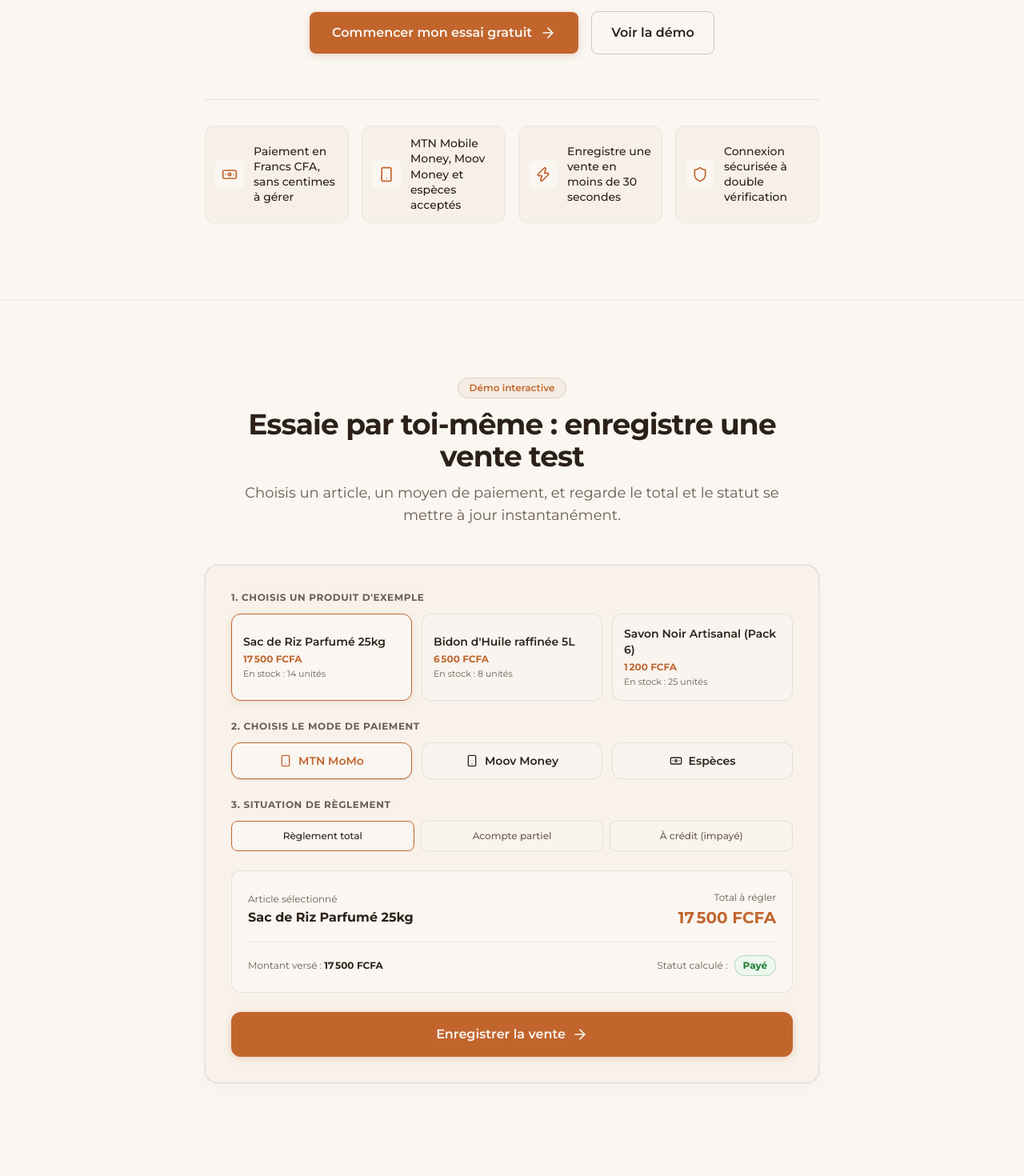
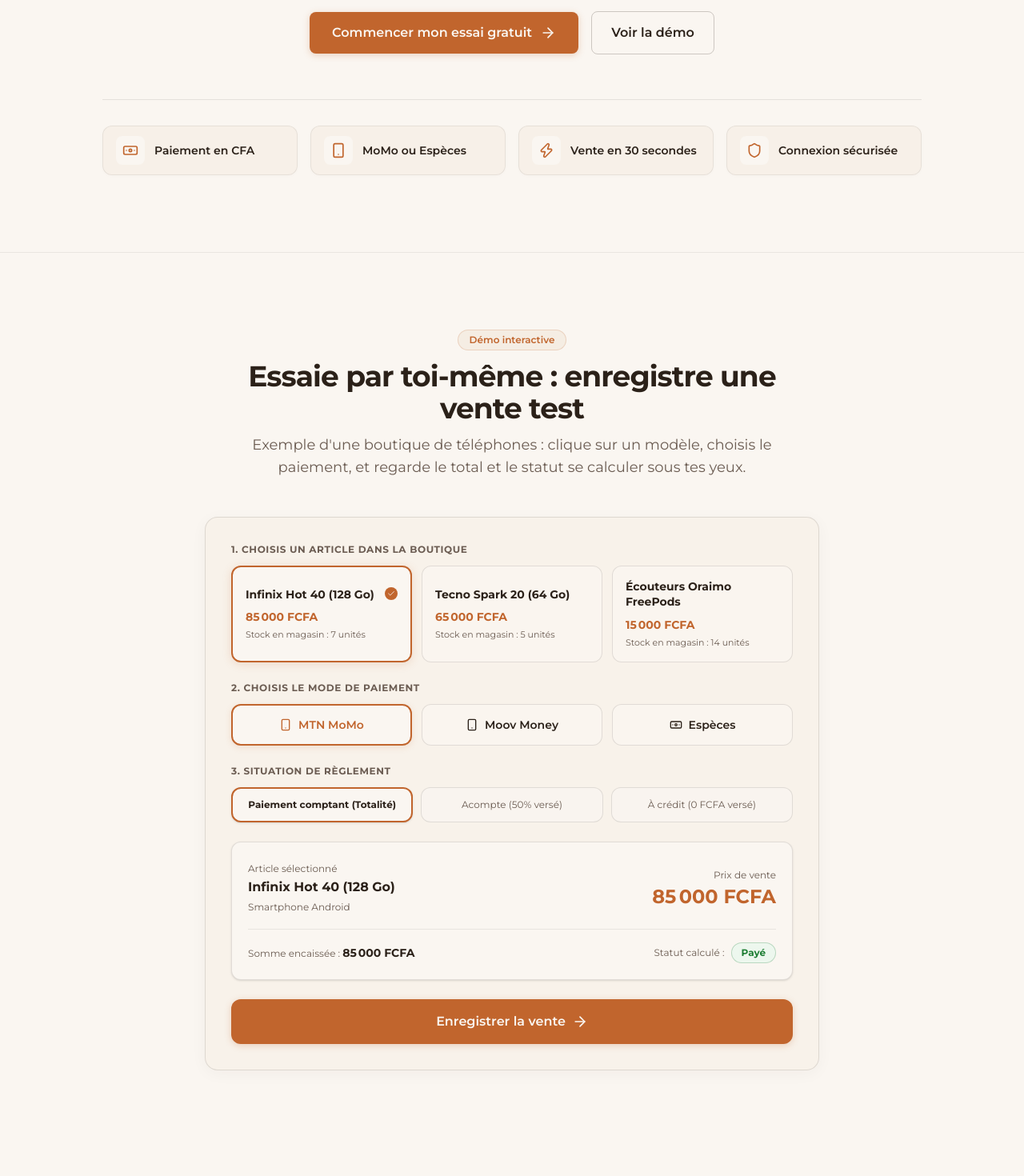
Before and after one commit to rolandkoffi14-stack/djoonoo, a Next.js app: page / in a window 1280 px wide. Shown: the part 500-1970 px from the top of the page at 80% size. Built offline with nearby package versions, Linux system fonts and the light colour scheme.

Commit message:
fix(landing): navbar scroll & position connexion, 4 cards hero elargies mono-ligne, demo smartphones cliquable, couleur accent alerte, tarifs epures avec badge Recommande

```diff
--- a/next.config.ts
+++ b/next.config.ts
@@ -2,6 +2,7 @@
 
 const nextConfig: NextConfig = {
   output: "standalone",
+  allowedDevOrigins: ["127.0.0.1", "localhost"],
 };
 
 export default nextConfig;
--- a/src/components/Features.tsx
+++ b/src/components/Features.tsx
@@ -39,10 +39,10 @@
             <div className="rounded-xl border border-[rgba(43,33,25,0.08)] bg-[#FAF6F1] p-4 text-xs space-y-2">
               <div className="flex items-center justify-between font-semibold text-[#2B2119]">
                 <span>Bidon d'Huile raffinée 5L</span>
-                <span className="text-[#C53030] font-bold">4 restants (Alerte à 6)</span>
+                <span className="text-[#C1652D] font-bold">4 restants (Alerte à 6)</span>
               </div>
               <div className="w-full bg-[rgba(43,33,25,0.08)] h-2 rounded-full overflow-hidden">
-                <div className="bg-[#C53030] h-full w-[35%]" />
+                <div className="bg-[#C1652D] h-full w-[35%]" />
               </div>
               <p className="text-[11px] text-[#6B5C52]">
                 Alerte stock bas déclenchée automatiquement
--- a/src/components/Hero.tsx
+++ b/src/components/Hero.tsx
@@ -41,42 +41,44 @@
               <span>Voir la démo</span>
             </Link>
           </div>
+        </div>
 
-          {/* 4 arguments de réassurance - Sans chevauchement */}
-          <div className="mt-14 pt-8 border-t border-[rgba(43,33,25,0.1)] grid grid-cols-1 sm:grid-cols-2 lg:grid-cols-4 gap-4 text-left">
-            <div className="flex items-center gap-3 p-3 rounded-xl bg-[#F5EDE3]/60 border border-[rgba(43,33,25,0.06)]">
+        {/* 4 cartes de réassurance élargies — Tous les textes sur une seule ligne */}
+        <div className="mt-14 pt-8 border-t border-[rgba(43,33,25,0.1)] max-w-5xl mx-auto">
+          <div className="grid grid-cols-1 sm:grid-cols-2 lg:grid-cols-4 gap-3 sm:gap-4">
+            <div className="flex items-center gap-3 px-4 py-3 rounded-xl bg-[#F5EDE3]/60 border border-[rgba(43,33,25,0.08)] shadow-[0_1px_4px_rgba(43,33,25,0.02)]">
               <div className="flex h-9 w-9 shrink-0 items-center justify-center rounded-lg bg-[#FAF6F1] text-[#C1652D]">
                 <Banknote className="h-5 w-5" />
               </div>
-              <span className="text-xs sm:text-sm font-medium text-[#2B2119] leading-snug">
-                Paiement en Francs CFA, sans centimes à gérer
+              <span className="text-sm font-semibold text-[#2B2119] whitespace-nowrap">
+                Paiement en CFA
               </span>
             </div>
 
-            <div className="flex items-center gap-3 p-3 rounded-xl bg-[#F5EDE3]/60 border border-[rgba(43,33,25,0.06)]">
+            <div className="flex items-center gap-3 px-4 py-3 rounded-xl bg-[#F5EDE3]/60 border border-[rgba(43,33,25,0.08)] shadow-[0_1px_4px_rgba(43,33,25,0.02)]">
               <div className="flex h-9 w-9 shrink-0 items-center justify-center rounded-lg bg-[#FAF6F1] text-[#C1652D]">
                 <Smartphone className="h-5 w-5" />
               </div>
-              <span className="text-xs sm:text-sm font-medium text-[#2B2119] leading-snug">
-                MTN Mobile Money, Moov Money et espèces acceptés
+              <span className="text-sm font-semibold text-[#2B2119] whitespace-nowrap">
+                MoMo ou Espèces
               </span>
             </div>
 
-            <div className="flex items-center gap-3 p-3 rounded-xl bg-[#F5EDE3]/60 border border-[rgba(43,33,25,0.06)]">
+            <div className="flex items-center gap-3 px-4 py-3 rounded-xl bg-[#F5EDE3]/60 border border-[rgba(43,33,25,0.08)] shadow-[0_1px_4px_rgba(43,33,25,0.02)]">
               <div className="flex h-9 w-9 shrink-0 items-center justify-center rounded-lg bg-[#FAF6F1] text-[#C1652D]">
                 <Zap className="h-5 w-5" />
               </div>
-              <span className="text-xs sm:text-sm font-medium text-[#2B2119] leading-snug">
-                Enregistre une vente en moins de 30 secondes
+              <span className="text-sm font-semibold text-[#2B2119] whitespace-nowrap">
+                Vente en 30 secondes
               </span>
             </div>
 
-            <div className="flex items-center gap-3 p-3 rounded-xl bg-[#F5EDE3]/60 border border-[rgba(43,33,25,0.06)]">
+            <div className="flex items-center gap-3 px-4 py-3 rounded-xl bg-[#F5EDE3]/60 border border-[rgba(43,33,25,0.08)] shadow-[0_1px_4px_rgba(43,33,25,0.02)]">
               <div className="flex h-9 w-9 shrink-0 items-center justify-center rounded-lg bg-[#FAF6F1] text-[#C1652D]">
                 <Shield className="h-5 w-5" />
               </div>
-              <span className="text-xs sm:text-sm font-medium text-[#2B2119] leading-snug">
-                Connexion sécurisée à double vérification
+              <span className="text-sm font-semibold text-[#2B2119] whitespace-nowrap">
+                Connexion sécurisée
               </span>
             </div>
           </div>
--- a/src/components/InteractiveDemo.tsx
+++ b/src/components/InteractiveDemo.tsx
@@ -1,33 +1,51 @@
 "use client";
 
 import { useState } from "react";
-import { Check, ShoppingBag, Smartphone, Banknote, RefreshCw, ArrowRight } from "lucide-react";
+import { Check, Smartphone, Banknote, RefreshCw, ArrowRight } from "lucide-react";
 import Link from "next/link";
 
 interface DemoProduct {
   id: string;
   nom: string;
+  categorie: string;
   prix: number;
   stockInitial: number;
 }
 
-const DEMO_PRODUCTS: DemoProduct[] = [
-  { id: "p1", nom: "Sac de Riz Parfumé 25kg", prix: 17500, stockInitial: 14 },
-  { id: "p2", nom: "Bidon d'Huile raffinée 5L", prix: 6500, stockInitial: 8 },
-  { id: "p3", nom: "Savon Noir Artisanal (Pack 6)", prix: 1200, stockInitial: 25 },
+const PHONE_PRODUCTS: DemoProduct[] = [
+  {
+    id: "phone-1",
+    nom: "Infinix Hot 40 (128 Go)",
+    categorie: "Smartphone Android",
+    prix: 85000,
+    stockInitial: 7,
+  },
+  {
+    id: "phone-2",
+    nom: "Tecno Spark 20 (64 Go)",
+    categorie: "Smartphone Android",
+    prix: 65000,
+    stockInitial: 5,
+  },
+  {
+    id: "phone-3",
+    nom: "Écouteurs Oraimo FreePods",
+    categorie: "Accessoires audio",
+    prix: 15000,
+    stockInitial: 14,
+  },
 ];
 
 export default function InteractiveDemo() {
-  const [selectedProduct, setSelectedProduct] = useState<DemoProduct>(DEMO_PRODUCTS[0]);
-  const [quantite, setQuantite] = useState<number>(1);
+  const [selectedProduct, setSelectedProduct] = useState<DemoProduct>(PHONE_PRODUCTS[0]);
   const [modePaiement, setModePaiement] = useState<"mtn_momo" | "moov_money" | "especes">("mtn_momo");
   const [typeReglement, setTypeReglement] = useState<"total" | "acompte" | "credit">("total");
   const [venteEnregistree, setVenteEnregistree] = useState<boolean>(false);
   const [numeroFacture, setNumeroFacture] = useState<string>("FAC-2026-0042");
 
-  const total = selectedProduct.prix * quantite;
+  const total = selectedProduct.prix;
 
-  // Calcul du montant versé selon le type de règlement
+  // Calcul du montant versé selon la situation choisie
   const montantVerse =
     typeReglement === "total"
       ? total
@@ -37,7 +55,7 @@
 
   const resteAPayer = Math.max(0, total - montantVerse);
 
-  // Statuts réels (vert / orange / rouge exclusivement réservés aux entités réelles)
+  // Statuts réels (vert / orange / rouge)
   const getStatutBadge = () => {
     if (montantVerse >= total && total > 0) {
       return {
@@ -80,7 +98,8 @@
             Essaie par toi-même : enregistre une vente test
           </h2>
           <p className="mt-3 text-base sm:text-lg text-[#6B5C52]">
-            Choisis un article, un moyen de paiement, et regarde le total et le statut se mettre à jour instantanément.
+            Exemple d'une boutique de téléphones : clique sur un modèle, choisis le paiement, et
+            regarde le total et le statut se calculer sous tes yeux.
           </p>
         </div>
 
@@ -88,34 +107,38 @@
         <div className="mx-auto max-w-3xl rounded-2xl border border-[rgba(43,33,25,0.12)] bg-[#F5EDE3]/50 p-6 sm:p-8 shadow-[0_4px_20px_rgba(43,33,25,0.04)]">
           {!venteEnregistree ? (
             <div className="space-y-6">
-              {/* Étape 1 : Choix de l'article */}
+              {/* Étape 1 : Choix du téléphone / accessoire */}
               <div>
                 <label className="block text-xs font-bold uppercase tracking-wider text-[#6B5C52] mb-3">
-                  1. Choisis un produit d'exemple
+                  1. Choisis un article dans la boutique
                 </label>
                 <div className="grid grid-cols-1 sm:grid-cols-3 gap-3">
-                  {DEMO_PRODUCTS.map((p) => {
+                  {PHONE_PRODUCTS.map((p) => {
                     const isSelected = selectedProduct.id === p.id;
                     return (
                       <button
                         key={p.id}
                         type="button"
-                        onClick={() => {
-                          setSelectedProduct(p);
-                          setQuantite(1);
-                        }}
-                        className={`text-left p-3.5 rounded-xl border transition-all ${
+                        onClick={() => setSelectedProduct(p)}
+                        className={`text-left p-4 rounded-xl transition-all cursor-pointer select-none ${
                           isSelected
-                            ? "border-[#C1652D] bg-[#FAF6F1] shadow-[0_2px_8px_rgba(193,101,45,0.15)]"
-                            : "border-[rgba(43,33,25,0.1)] bg-[#FAF6F1]/70 hover:border-[rgba(43,33,25,0.2)]"
+                            ? "border-2 border-[#C1652D] bg-[#FAF6F1] shadow-[0_2px_12px_rgba(193,101,45,0.18)]"
+                            : "border border-[rgba(43,33,25,0.12)] bg-[#FAF6F1]/80 hover:bg-[#FAF6F1] hover:border-[rgba(43,33,25,0.25)]"
                         }`}
                       >
-                        <p className="text-sm font-semibold text-[#2B2119]">{p.nom}</p>
-                        <p className="text-xs font-bold text-[#C1652D] mt-1">
+                        <div className="flex items-start justify-between">
+                          <p className="text-sm font-bold text-[#2B2119] leading-snug">{p.nom}</p>
+                          {isSelected && (
+                            <span className="flex h-4 w-4 items-center justify-center rounded-full bg-[#C1652D] text-[#FAF6F1]">
+                              <Check className="h-2.5 w-2.5" />
+                            </span>
+                          )}
+                        </div>
+                        <p className="text-sm font-extrabold text-[#C1652D] mt-2">
                           {p.prix.toLocaleString("fr-FR")} FCFA
                         </p>
-                        <p className="text-[11px] text-[#6B5C52] mt-0.5">
-                          En stock : {p.stockInitial} unités
+                        <p className="text-[11px] text-[#6B5C52] mt-1">
+                          Stock en magasin : {p.stockInitial} unités
                         </p>
                       </button>
                     );
@@ -132,96 +155,97 @@
                   <button
                     type="button"
                     onClick={() => setModePaiement("mtn_momo")}
-                    className={`flex items-center justify-center gap-2 p-3 rounded-xl border text-sm font-semibold transition-all ${
+                    className={`flex items-center justify-center gap-2 p-3.5 rounded-xl text-sm font-semibold transition-all cursor-pointer select-none ${
                       modePaiement === "mtn_momo"
-                        ? "border-[#C1652D] bg-[#FAF6F1] text-[#C1652D] shadow-sm"
-                        : "border-[rgba(43,33,25,0.1)] bg-[#FAF6F1]/70 text-[#2B2119] hover:border-[rgba(43,33,25,0.2)]"
+                        ? "border-2 border-[#C1652D] bg-[#FAF6F1] text-[#C1652D] shadow-[0_2px_8px_rgba(193,101,45,0.15)] font-bold"
+                        : "border border-[rgba(43,33,25,0.12)] bg-[#FAF6F1]/80 text-[#2B2119] hover:bg-[#FAF6F1]"
                     }`}
                   >
-                    <Smartphone className="h-4 w-4" />
+                    <Smartphone className="h-4 w-4 shrink-0" />
                     <span>MTN MoMo</span>
                   </button>
 
                   <button
                     type="button"
                     onClick={() => setModePaiement("moov_money")}
-                    className={`flex items-center justify-center gap-2 p-3 rounded-xl border text-sm font-semibold transition-all ${
+                    className={`flex items-center justify-center gap-2 p-3.5 rounded-xl text-sm font-semibold transition-all cursor-pointer select-none ${
                       modePaiement === "moov_money"
-                        ? "border-[#C1652D] bg-[#FAF6F1] text-[#C1652D] shadow-sm"
-                        : "border-[rgba(43,33,25,0.1)] bg-[#FAF6F1]/70 text-[#2B2119] hover:border-[rgba(43,33,25,0.2)]"
+                        ? "border-2 border-[#C1652D] bg-[#FAF6F1] text-[#C1652D] shadow-[0_2px_8px_rgba(193,101,45,0.15)] font-bold"
+                        : "border border-[rgba(43,33,25,0.12)] bg-[#FAF6F1]/80 text-[#2B2119] hover:bg-[#FAF6F1]"
                     }`}
                   >
-                    <Smartphone className="h-4 w-4" />
+                    <Smartphone className="h-4 w-4 shrink-0" />
                     <span>Moov Money</span>
                   </button>
 
                   <button
                     type="button"
                     onClick={() => setModePaiement("especes")}
-                    className={`flex items-center justify-center gap-2 p-3 rounded-xl border text-sm font-semibold transition-all ${
+                    className={`flex items-center justify-center gap-2 p-3.5 rounded-xl text-sm font-semibold transition-all cursor-pointer select-none ${
                       modePaiement === "especes"
-                        ? "border-[#C1652D] bg-[#FAF6F1] text-[#C1652D] shadow-sm"
-                        : "border-[rgba(43,33,25,0.1)] bg-[#FAF6F1]/70 text-[#2B2119] hover:border-[rgba(43,33,25,0.2)]"
+                        ? "border-2 border-[#C1652D] bg-[#FAF6F1] text-[#C1652D] shadow-[0_2px_8px_rgba(193,101,45,0.15)] font-bold"
+                        : "border border-[rgba(43,33,25,0.12)] bg-[#FAF6F1]/80 text-[#2B2119] hover:bg-[#FAF6F1]"
                     }`}
                   >
-                    <Banknote className="h-4 w-4" />
+                    <Banknote className="h-4 w-4 shrink-0" />
                     <span>Espèces</span>
                   </button>
                 </div>
               </div>
 
-              {/* Étape 3 : Scénario d'encaissement (Total / Acompte / Crédit) */}
+              {/* Étape 3 : Situation de règlement */}
               <div>
                 <label className="block text-xs font-bold uppercase tracking-wider text-[#6B5C52] mb-3">
                   3. Situation de règlement
                 </label>
-                <div className="grid grid-cols-3 gap-2 text-xs">
+                <div className="grid grid-cols-3 gap-2.5 text-xs">
                   <button
                     type="button"
                     onClick={() => setTypeReglement("total")}
-                    className={`p-2.5 rounded-lg border text-center font-medium transition-all ${
+                    className={`p-3 rounded-xl border text-center transition-all cursor-pointer select-none ${
                       typeReglement === "total"
-                        ? "border-[#C1652D] bg-[#FAF6F1] text-[#2B2119] font-bold"
-                        : "border-[rgba(43,33,25,0.1)] bg-[#FAF6F1]/60 text-[#6B5C52]"
+                        ? "border-2 border-[#C1652D] bg-[#FAF6F1] text-[#2B2119] font-bold shadow-sm"
+                        : "border border-[rgba(43,33,25,0.12)] bg-[#FAF6F1]/70 text-[#6B5C52] hover:bg-[#FAF6F1]"
                     }`}
                   >
-                    Règlement total
+                    Paiement comptant (Totalité)
                   </button>
                   <button
                     type="button"
                     onClick={() => setTypeReglement("acompte")}
-                    className={`p-2.5 rounded-lg border text-center font-medium transition-all ${
+                    className={`p-3 rounded-xl border text-center transition-all cursor-pointer select-none ${
                       typeReglement === "acompte"
-                        ? "border-[#C1652D] bg-[#FAF6F1] text-[#2B2119] font-bold"
-                        : "border-[rgba(43,33,25,0.1)] bg-[#FAF6F1]/60 text-[#6B5C52]"
+                        ? "border-2 border-[#C1652D] bg-[#FAF6F1] text-[#2B2119] font-bold shadow-sm"
+                        : "border border-[rgba(43,33,25,0.12)] bg-[#FAF6F1]/70 text-[#6B5C52] hover:bg-[#FAF6F1]"
                     }`}
                   >
-                    Acompte partiel
+                    Acompte (50% versé)
                   </button>
                   <button
                     type="button"
                     onClick={() => setTypeReglement("credit")}
-                    className={`p-2.5 rounded-lg border text-center font-medium transition-all ${
+                    className={`p-3 rounded-xl border text-center transition-all cursor-pointer select-none ${
                       typeReglement === "credit"
-                        ? "border-[#C1652D] bg-[#FAF6F1] text-[#2B2119] font-bold"
-                        : "border-[rgba(43,33,25,0.1)] bg-[#FAF6F1]/60 text-[#6B5C52]"
+                        ? "border-2 border-[#C1652D] bg-[#FAF6F1] text-[#2B2119] font-bold shadow-sm"
+                        : "border border-[rgba(43,33,25,0.12)] bg-[#FAF6F1]/70 text-[#6B5C52] hover:bg-[#FAF6F1]"
                     }`}
                   >
-                    À crédit (impayé)
+                    À crédit (0 FCFA versé)
                   </button>
                 </div>
               </div>
 
-              {/* Récapitulatif dynamique sous les yeux */}
-              <div className="rounded-xl border border-[rgba(43,33,25,0.1)] bg-[#FAF6F1] p-5">
+              {/* Récapitulatif instantané calculé sous les yeux */}
+              <div className="rounded-xl border border-[rgba(43,33,25,0.12)] bg-[#FAF6F1] p-5 shadow-sm">
                 <div className="flex flex-col sm:flex-row sm:items-center justify-between gap-4 pb-4 border-b border-[rgba(43,33,25,0.08)]">
                   <div>
                     <span className="text-xs text-[#6B5C52]">Article sélectionné</span>
                     <p className="text-base font-bold text-[#2B2119]">{selectedProduct.nom}</p>
+                    <span className="text-xs text-[#6B5C52]">{selectedProduct.categorie}</span>
                   </div>
                   <div className="sm:text-right">
-                    <span className="text-xs text-[#6B5C52]">Total à régler</span>
-                    <p className="text-xl font-bold text-[#C1652D]">
+                    <span className="text-xs text-[#6B5C52]">Prix de vente</span>
+                    <p className="text-2xl font-black text-[#C1652D]">
                       {total.toLocaleString("fr-FR")} FCFA
                     </p>
                   </div>
@@ -229,19 +253,19 @@
 
                 <div className="pt-4 flex flex-wrap items-center justify-between gap-3 text-xs">
                   <div>
-                    <span className="text-[#6B5C52]">Montant versé : </span>
-                    <strong className="text-[#2B2119]">
+                    <span className="text-[#6B5C52]">Somme encaissée : </span>
+                    <strong className="text-[#2B2119] text-sm">
                       {montantVerse.toLocaleString("fr-FR")} FCFA
                     </strong>
                     {resteAPayer > 0 && (
-                      <span className="text-[#C53030] ml-2 font-medium">
-                        (Reste dû : {resteAPayer.toLocaleString("fr-FR")} FCFA)
+                      <span className="text-[#C53030] ml-2 font-semibold">
+                        (Créance client : {resteAPayer.toLocaleString("fr-FR")} FCFA)
                       </span>
                     )}
                   </div>
                   <div className="flex items-center gap-2">
                     <span className="text-[#6B5C52]">Statut calculé :</span>
-                    <span className={`px-2.5 py-1 rounded-full text-xs font-bold ${statut.classes}`}>
+                    <span className={`px-3 py-1 rounded-full text-xs font-bold ${statut.classes}`}>
                       {statut.label}
                     </span>
                   </div>
@@ -252,14 +276,14 @@
               <button
                 type="button"
                 onClick={handleEnregistrerVente}
-                className="w-full inline-flex items-center justify-center gap-2 rounded-xl bg-[#C1652D] px-6 py-4 text-base font-semibold text-[#FAF6F1] shadow-[0_2px_8px_rgba(193,101,45,0.25)] hover:bg-[#A85422] active:scale-[0.99] transition-all focus-visible:outline-none focus-visible:ring-2 focus-visible:ring-[#C1652D]"
+                className="w-full inline-flex items-center justify-center gap-2 rounded-xl bg-[#C1652D] px-6 py-4 text-base font-semibold text-[#FAF6F1] shadow-[0_2px_8px_rgba(193,101,45,0.25)] hover:bg-[#A85422] active:scale-[0.99] transition-all cursor-pointer focus-visible:outline-none focus-visible:ring-2 focus-visible:ring-[#C1652D]"
               >
                 <span>Enregistrer la vente</span>
                 <ArrowRight className="h-5 w-5" />
               </button>
             </div>
           ) : (
-            /* Confirmation après enregistrement */
+            /* Confirmation après enregistrement de vente */
             <div className="text-center py-6 space-y-5">
               <div className="mx-auto flex h-14 w-14 items-center justify-center rounded-full bg-[#EDF7EE] text-[#1E7E34] border border-[#1E7E34]/20">
                 <Check className="h-7 w-7" />
@@ -268,13 +292,13 @@
               <div>
                 <h3 className="text-xl font-bold text-[#2B2119]">Vente enregistrée avec succès !</h3>
                 <p className="text-xs font-medium text-[#6B5C52] mt-1">
-                  Numéro de facture : <strong className="text-[#2B2119]">{numeroFacture}</strong> (généré automatiquement)
+                  Numéro de reçu : <strong className="text-[#2B2119]">{numeroFacture}</strong> (généré automatiquement)
                 </p>
               </div>
 
               <div className="mx-auto max-w-sm rounded-xl border border-[rgba(43,33,25,0.08)] bg-[#FAF6F1] p-4 text-xs text-left space-y-2">
                 <div className="flex justify-between">
-                  <span className="text-[#6B5C52]">Produit :</span>
+                  <span className="text-[#6B5C52]">Article :</span>
                   <span className="font-semibold text-[#2B2119]">{selectedProduct.nom}</span>
                 </div>
                 <div className="flex justify-between">
@@ -311,7 +335,7 @@
                 <button
                   type="button"
                   onClick={handleReset}
-                  className="w-full sm:w-auto inline-flex items-center justify-center gap-2 rounded-lg border border-[rgba(43,33,25,0.2)] bg-[#FAF6F1] px-5 py-2.5 text-xs font-semibold text-[#2B2119] hover:bg-[#F2EAE0] transition-colors"
+                  className="w-full sm:w-auto inline-flex items-center justify-center gap-2 rounded-lg border border-[rgba(43,33,25,0.2)] bg-[#FAF6F1] px-5 py-2.5 text-xs font-semibold text-[#2B2119] hover:bg-[#F2EAE0] transition-colors cursor-pointer"
                 >
                   <RefreshCw className="h-3.5 w-3.5" />
                   <span>Tester une autre vente</span>
```
Also changed, not shown: src/components/Navbar.tsx (+8 -24 lines), src/components/Pricing.tsx (+2 -16 lines).
